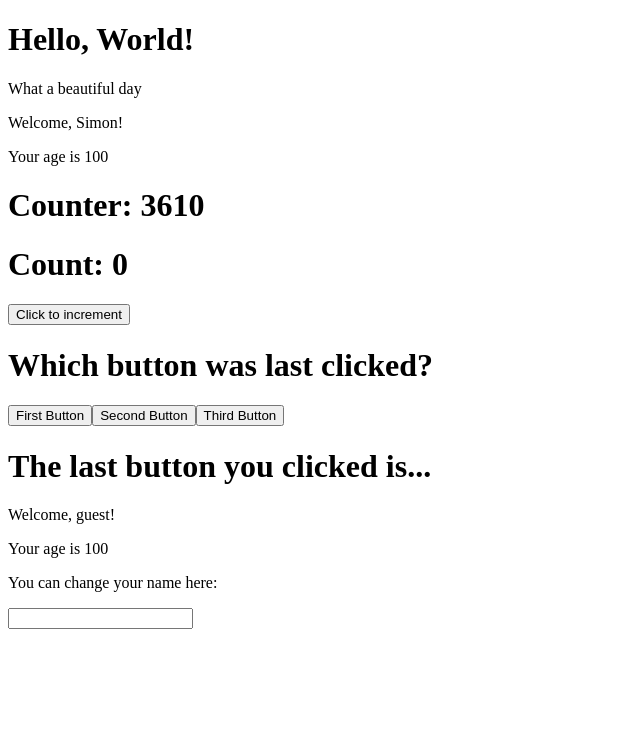
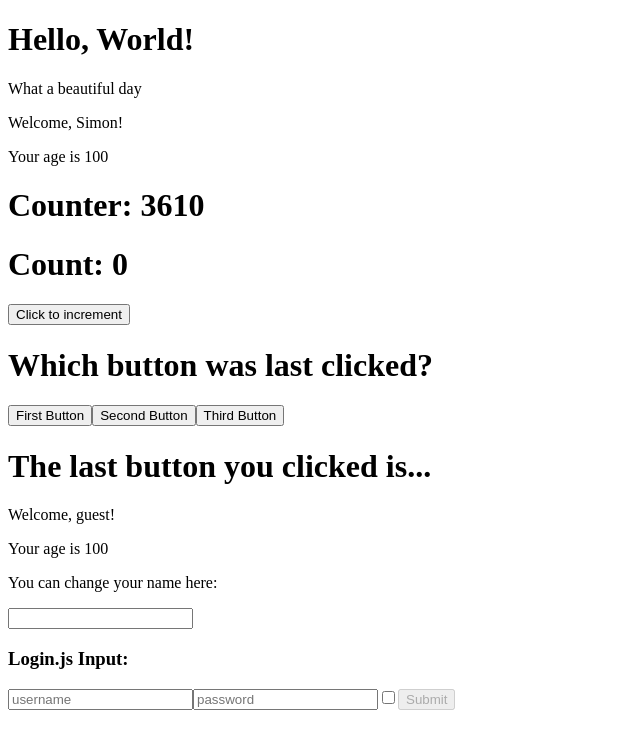
Before and after one commit to d-94k/react-develhope, a React (Create React App) app: page / in a window 1280 px wide. Shown: the top 748 px of the page, without its empty margins (0-640 px from the left). Built offline with nearby package versions, Linux system fonts and the light colour scheme.

Commit message:
completed (forse)

```diff
--- a/src/App.js
+++ b/src/App.js
@@ -5,6 +5,7 @@ import Counter from "./Counter";
 import Hello from './Hello';
 import InteractiveWelcome from "./InteractiveWelcome";
 import Welcome from "./Welcome";
+import Login from "./Login";
 
 export default class App extends React.Component {
     render () {
@@ -16,6 +17,7 @@ export default class App extends React.Component {
               <ClickCounter />
               <ClickTracker />
               <InteractiveWelcome />
+              <Login />
             </div>
         )
     }
--- a/src/Login.js
+++ b/src/Login.js
@@ -1,21 +1,53 @@
 import React from "react";
 
 export default class Login extends React.Component {
-    constructor (props) {
-        super (props);
-        state = {
-            username: '',
-            password: '',
-            remember: false
-        }
+    constructor(props) {
+      super(props);
+      this.state = {
+        username: "",
+        password: "",
+        remember: false
+      };
     }
-    render () {
-        return (
-            <>
-                <input name="username" value={this.state.username} />
-                <input type="password" name="password" value={this.state.password} />
-                <input type="checkbox" name="remember" value={this.state.remember} />
-            </>
-        )
+
+    inputHandler = (event) => {
+        const target = event.target;
+        const value = target.type === 'checkbox' ? target.checked : target.value;
+        const name = target.name;
+
+      this.setState({
+        [name]: value,
+      });
+    };
+
+    onLogin = () => {
+        console.log (this.state);
     }
-}
+
+    render() {
+      return (
+        <>
+          <h3>Login.js Input:</h3>
+          <input
+            name="username"
+            value={this.state.username}
+            onChange={this.inputHandler}
+            placeholder="username"
+          />
+          <input
+            name="password"
+            value={this.state.password}
+            onChange={this.inputHandler}
+            placeholder="password"
+          />
+          <input
+            name="remember"
+            type="checkbox"
+            checked={this.state.remember}
+            onChange={this.inputHandler}
+          />
+          <button onClick={this.onLogin} disabled={this.state.username !== "" && this.state.password !== "" ? false : true}>Submit</button>
+        </>
+      );
+    }
+  }
```
Also changed, not shown: 1 other file (tests, documents, lock files or other folders).
